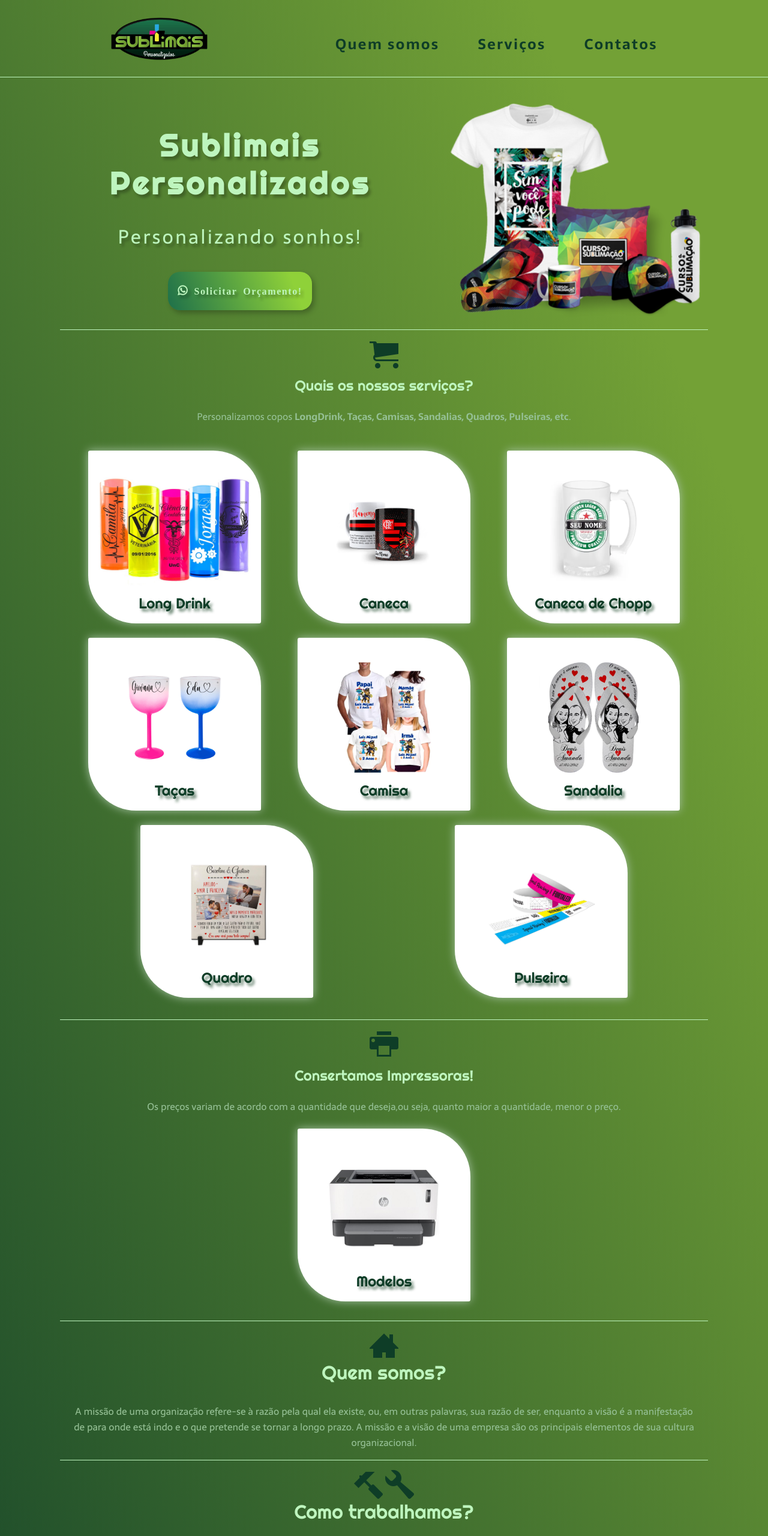
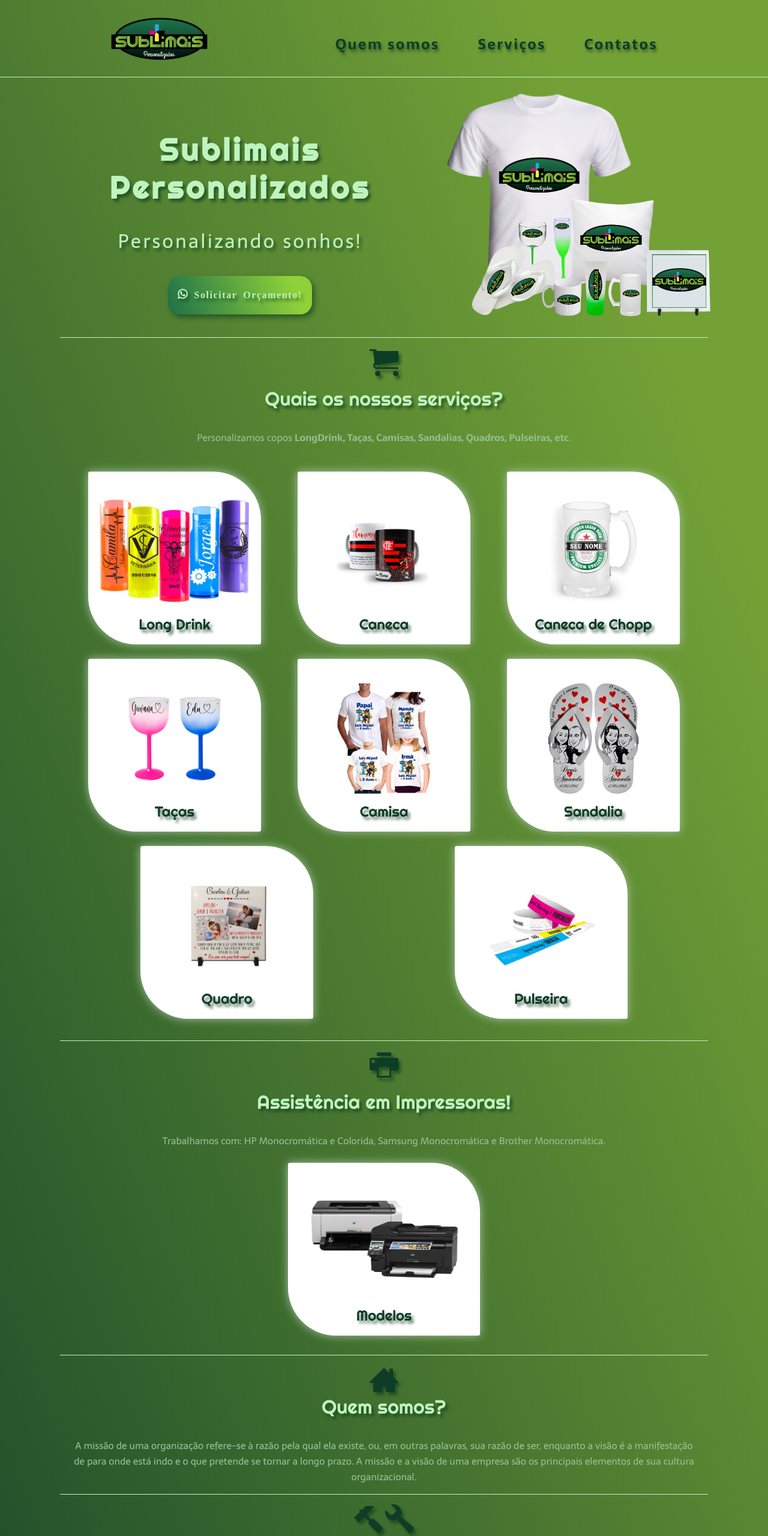
Before and after one commit to bythami/Sublimais-Personalizados, a plain HTML site: page index.html in a window 1280 px wide. Shown: the top 2560 px of the page at 60% size. Drawn offline with Linux system fonts and the light colour scheme; files whose address does not match are found by name.

Commit message:
general changes

```diff
--- a/index.html
+++ b/index.html
@@ -39,11 +39,11 @@
                         Personalizando sonhos!
                     </h2>
                     <a href="https://api.whatsapp.com/send/?phone=5592999052442&text=Vim%20de%20uma%20pesquisa%20do%20Google%20ao%20seu%20site%20e%20gostaria%20de%20solicitar%20um%20orçamento.&app_absent=0"
-                        target="_blank" class="first-section-indroduction-button icon-whatsapp">
+                        class="first-section-indroduction-button icon-whatsapp">
                         Solicitar Orçamento!
                     </a>
                 </div>
-                <img class="first-section-indroduction-image" src="./assets/Como-sublimar-camisa-chinelos-canecas.png"
+                <img class="first-section-indroduction-image" src="./assets/site.png"
                     alt="Alguns modelos de serviços">
             </section>
             <section id="service" class="second-section">
@@ -102,16 +102,14 @@
                 <div class="second-section-info5">
                     <span class="icon-printer"></span>
                     <h3 class="second-section-questions">
-                        Consertamos Impressoras!
+                        Assistência em Impressoras!
                     </h3>
                     <p class="second-section-answer">
-                        Os preços variam de acordo com a quantidade que deseja,ou seja, quanto maior a quantidade, menor
-                        o
-                        preço.
+                        Trabalhamos com: HP Monocromática e Colorida, Samsung Monocromática e Brother Monocromática.
                     </p>
-                    <div class="second-section-service">
-                        <h3 class="second-section-service-title">Modelos</h3>
-                        <img class="second-section-service-image" src="./assets/904628246.jpg">
+                    <div class="second-section-service printer">
+                        <h3 class="second-section-service-title model">Modelos</h3>
+                        <img class="second-section-service-image" src="./assets/WhatsApp Image 2022-01-20 at 12.36.36 PM.jpeg">
                     </div>
                 </div>
             </section>
@@ -171,11 +169,12 @@
 
     <footer id="footer" class="footer maxwidth">
         <ul class="footer-menushare">
-            <li><a href="" class="icon-facebook"><span class="hidden">Facebook</span></a></li>
-            <li><a href="" class="icon-whatsapp"><span class="hidden">Whatsapp</span></a></li>
-            <li><a href="" class="icon-instagram"><span class="hidden">Instagram</span></a></li>
-            <li><a href="" class="icon-youtube2"><span class="hidden">YouTube</span></a></li>
+            <li><a href="https://www.facebook.com/sublimaispersonalizadosmanaus/" class="icon-facebook"><span class="hidden">Facebook</span></a></li>
+            <li><a href="https://api.whatsapp.com/send/?phone=5592999052442&text=Vim%20de%20uma%20pesquisa%20do%20Google%20ao%20seu%20site%20e%20gostaria%20de%20solicitar%20um%20orçamento.&app_absent=0" class="icon-whatsapp"><span class="hidden">Whatsapp</span></a></li>
+            <li><a href="https://instagram.com/sublimaispersonalizados?utm_medium=copy_link" class="icon-instagram"><span class="hidden">Instagram</span></a></li>
+            <li><a href="https://youtube.com/c/DicaseConsultoriaemImpressoras" class="icon-youtube2"><span class="hidden">YouTube</span></a></li>
         </ul>
+        <a href="https://www.google.com/maps/place/Sublimais+Personalizados/@-3.142373,-60.00337,20z/data=!4m5!3m4!1s0x0:0x6cb0c4d11bf9ad76!8m2!3d-3.1423732!4d-60.0033696?hl=pt-BR" class="location icon-location">Rua Branco e Silva, 41 - Santa Luzia - Manaus - AM</a>
         <iframe class="maps"
             src="https://www.google.com/maps/embed?pb=!1m18!1m12!1m3!1d248.98871122723844!2d-60.00350887924723!3d-3.142337191727704!2m3!1f0!2f0!3f0!3m2!1i1024!2i768!4f13.1!3m3!1m2!1s0x926c051dc75bd473%3A0x6cb0c4d11bf9ad76!2sSublimais%20Personalizados!5e0!3m2!1spt-BR!2sbr!4v1637114699417!5m2!1spt-BR!2sbr"
             width="100%" height="400" style="border:0;" allowfullscreen="" loading="lazy"></iframe>
--- a/style.css
+++ b/style.css
@@ -37,6 +37,7 @@ body{
     cursor: pointer;
     transition: all .5s;
     letter-spacing: .1em;
+    text-shadow: 2px 3.5px 4px rgba(14, 59, 27, 0.616);
 }
 .header-menu-item:hover{
     background-color: #145537;
@@ -56,7 +57,7 @@ body{
     color: #bef5be;
     margin-top: 1em;
     margin-bottom: 1em;
-    text-shadow: 4px 5px 4px rgba(0, 0, 0, 0.25);
+    text-shadow: 4px 5px 4px rgba(14, 59, 27, 0.616);
     letter-spacing: .1em;
 }
 .first-section-indroduction-subtitle{
@@ -65,7 +66,7 @@ body{
     font-size: 1.5em;
     color: #bef5be;
     margin-bottom: 1.2em;
-    text-shadow: 4px 5px 4px rgba(0, 0, 0, 0.25);
+    text-shadow: 4px 5px 4px rgba(14, 59, 27, 0.616);
     letter-spacing: .1em;
 }
 .first-section-indroduction a{
@@ -77,11 +78,11 @@ body{
     height: 4em;
     padding-top: 1.4em;
     min-width: 15em;
-    text-shadow: 4px 5px 4px rgba(0, 0, 0, 0.30);
+    text-shadow: 4px 5px 4px rgba(14, 59, 27, 0.616);
 }
 .first-section-indroduction-button{
     background-image: linear-gradient(69deg, #1e704a, #8fd139 85.61%);
-    box-shadow: 4px 5px 8px rgba(0, 0, 0, 0.25);
+    box-shadow: 4px 5px 8px rgba(14, 59, 27, 0.616);
     border-radius: 1.25em;
     color: #bef5be;
     transition: all .8s;
@@ -90,7 +91,7 @@ body{
     background-image: linear-gradient(68.15deg, #8fd139, #1e704a 85.61%);
 }
 .first-section-indroduction-image{
-    margin-top: .5em;
+    margin-top: 1.5em;
     max-width: 18em;
 }
 .whoweare{
@@ -101,6 +102,7 @@ body{
     font-size: 3em;
     color: #0e3d27;
     margin-bottom: .5em;
+    text-shadow: 4px 5px 4px rgba(14, 59, 27, 0.616);
 }
 .div-whoweare{
     text-align: center;
@@ -114,6 +116,7 @@ body{
     font-size: 2em;
     color: #bef5be;
     margin-bottom: 1em;
+    text-shadow: 4px 5px 4px rgba(14, 59, 27, 0.616);
 }
 .whoweare-info{
     font-family: 'Sarala', sans-serif;
@@ -131,14 +134,16 @@ body{
 .second-section span[class^=icon]{
     font-size: 3em;
     color: #0e3d27;
+    text-shadow: 4px 5px 4px rgba(14, 59, 27, 0.616);
 }
 .second-section-questions{
     font-family: 'Righteous', cursive;
     font-weight: 400;
-    font-size: 1.5em;
+    font-size: 2em;
     color: #bef5be;
     margin-top: .5em;
     margin-bottom: 1em;
+    text-shadow: 4px 5px 4px rgba(14, 59, 27, 0.616);
 }
 .second-section-answer{
     font-family: 'Sarala', sans-serif;
@@ -158,6 +163,13 @@ body{
     position: relative;
     display: block;
     padding: .7em;
+}
+.printer{
+    width: 20em;
+}
+.printer img{
+    width: 18.5em;
+    margin: auto;
 }
 .second-section-service-image{
     height: 11.5em;
@@ -192,12 +204,27 @@ body{
     font-size: 2em;
     text-decoration: none;
     color: #bef5be;
+    text-shadow: 4px 5px 4px rgba(14, 59, 27, 0.616);
 }
 .footer-menushare a:hover{
     color: #103f29;
+    text-shadow: 4px 5px 4px rgba(109, 168, 126, 0.616);
+}
+.icon-location{
+    margin-top: 1em;
+    font-size: 1.5em;
+    text-decoration: none;
+    color: #bef5be;
+    text-shadow: 4px 5px 4px rgba(14, 59, 27, 0.616);
+}
+.icon-location:hover{
+    font-weight: 700;
 }
 .maps{
+    border-radius: .8em;
     margin: 1em auto;
+    box-shadow: 4px 5px 4px rgba(14, 59, 27, 0.616);
+
 }
 .footer-info{
     text-align: center;
@@ -206,6 +233,7 @@ body{
     font-family: 'Righteous', cursive;
     font-weight: 400;
     margin-bottom: 1.5em;
+    text-shadow: 4px 5px 4px rgba(14, 59, 27, 0.616);
 }
 
 @media screen and (min-width: 43.75em){
```
Also changed, not shown: assets/Como-sublimar-camisa-chinelos-canecas.png (deleted), assets/Sem título-2 (1).svg (added), assets/WhatsApp Image 2022-01-20 at 12.36.36 PM.jpeg (added), assets/site.png (added).
